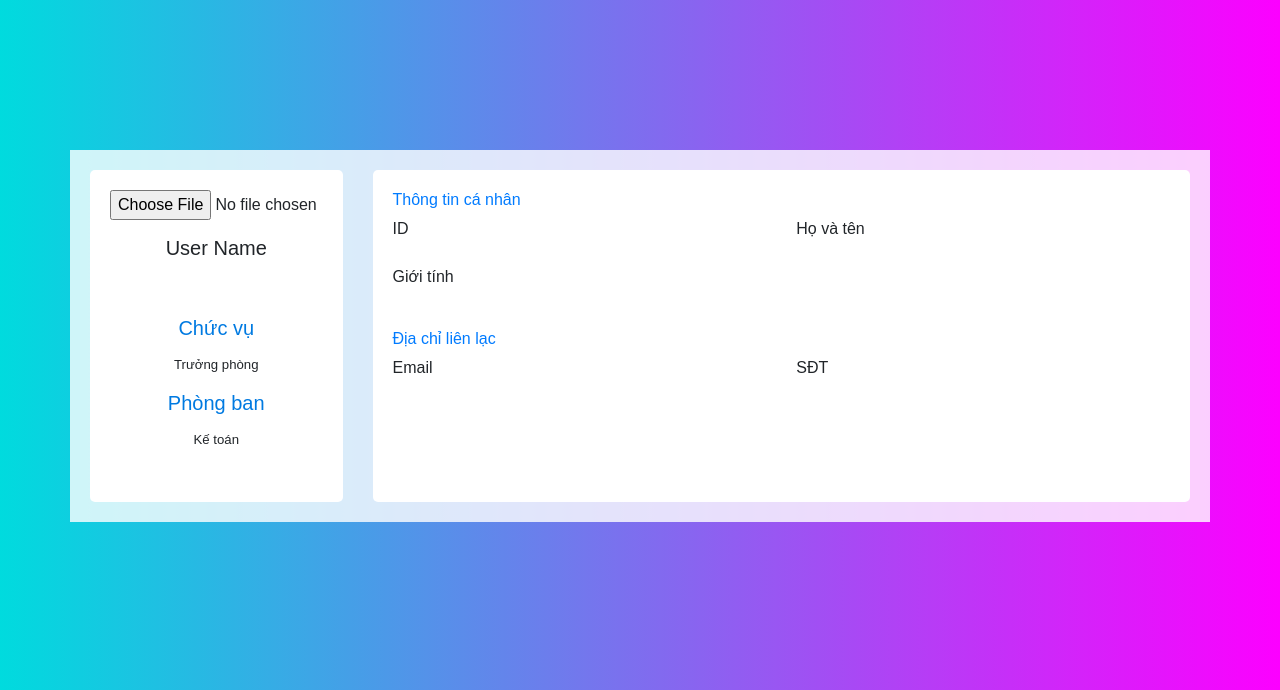
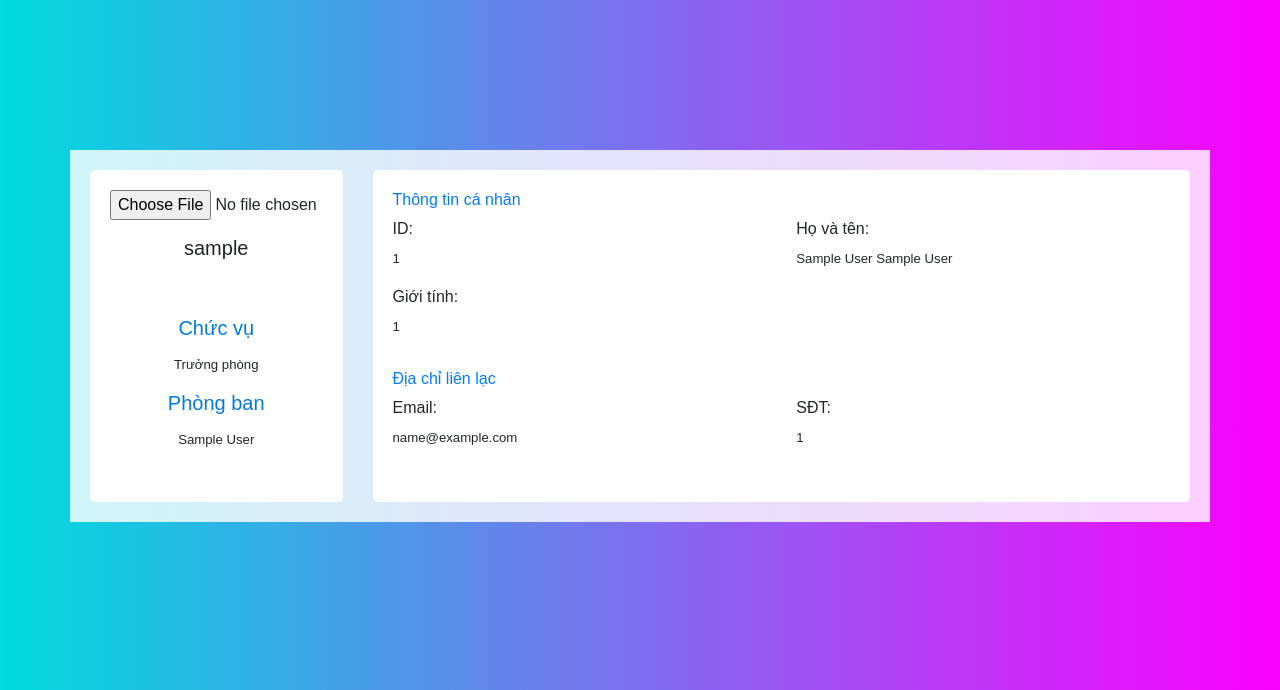
Before and after one commit to MVNgoc/Project_Final_Android, a PHP site: page /profile.php in a window 1280 px wide. Shown: the part 82-772 px from the top of the page. Run offline with PHP 8.4, Linux system fonts and the light colour scheme; the visitor is signed in with stand-in values (Sample User, id 1).

Commit message:
update file profile.php

```diff
--- a/51900147_MaiVanNgoc-51900145_PhamHungNghia-51900200_NguyenThanhSon/www/addstaff.php
+++ b/51900147_MaiVanNgoc-51900145_PhamHungNghia-51900200_NguyenThanhSon/www/addstaff.php
@@ -12,7 +12,7 @@
 		exit();; // Chuyển đến trang thay đổi mật khẩu
 	}
 
-	if ($_SESSION['id'] != 3) {
+	if ($_SESSION['positionid'] != 3) {
         header('Location: index.php');
         exit();
     }
--- a/51900147_MaiVanNgoc-51900145_PhamHungNghia-51900200_NguyenThanhSon/www/admin/db.php
+++ b/51900147_MaiVanNgoc-51900145_PhamHungNghia-51900200_NguyenThanhSon/www/admin/db.php
@@ -45,7 +45,9 @@
             return array('code' => 2, 'error' => 'Sai mật khẩu');
         }
         else {
-            return array('code' => 0, 'error' => '', 'data' => $data, 'id' => $data['positionid']);
+            return array('code' => 0, 'error' => '', 'data' => $data, 'positionid' => $data['positionid'], 'id' => $data['id'], 'sex' => $data['sex'],
+            'firstname' => $data['firstname'], 'lastname' => $data['lastname'], 'department_name' => $data['department_name'],
+            'email' => $data['email'], 'phone_number' => $data['phone_number']);
         }
 	}
 
--- a/51900147_MaiVanNgoc-51900145_PhamHungNghia-51900200_NguyenThanhSon/www/profile.php
+++ b/51900147_MaiVanNgoc-51900145_PhamHungNghia-51900200_NguyenThanhSon/www/profile.php
@@ -9,6 +9,18 @@
 		header('Location: changepassword.php');
 		exit();; // Chuyển đến trang thay đổi mật khẩu
 	}
+
+    $position = '';
+    if($_SESSION['positionid'] == 1)
+    {
+        $position = 'Trưởng phòng';
+    }else if($_SESSION['positionid'] == 2)
+    {
+        $position = 'Nhân viên';
+    }
+    else {
+        $position = 'Giám đốc';
+    }
 ?>
 
 <!DOCTYPE html>
@@ -63,14 +75,14 @@
                                 <div class="user-avatar">
                                     <input type="file" class="avatar" accept="image/png, image/jpeg">
                                 </div>
-                                <h5 class="user-name">User Name</h5>
+                                <h5 class="user-name"> <?= $_SESSION['username'] ?> </h5>
                             </div>
                             <div class="position">
                                 <h5>Chức vụ</h5>
-                                <p>Trưởng phòng</p>
+                                <p><?= $position ?></p>
 
                                 <h5>Phòng ban</h5>
-                                <p>Kế toán</p>
+                                <p><?= $_SESSION['department_name'] ?></p>
                             </div>
                         </div>
                     </div>
@@ -85,17 +97,20 @@
                             </div>
                             <div class="col-xl-6 col-lg-6 col-md-6 col-sm-6 col-12">
                                 <div class="form-group">
-                                    <label for="fullName">ID</label>
+                                    <label for="fullName">ID:</label>
+                                    <p class="font-size-s"><?= $_SESSION['id'] ?></p>
                                 </div>
                             </div>
                             <div class="col-xl-6 col-lg-6 col-md-6 col-sm-6 col-12">
                                 <div class="form-group">
-                                    <label for="fullName">Họ và tên</label>
+                                    <label for="fullName">Họ và tên:</label>
+                                     <p class="font-size-s"><?= $_SESSION['lastname']." ". $_SESSION['firstname']?></p>
                                 </div>
                             </div>
                             <div class="col-xl-6 col-lg-6 col-md-6 col-sm-6 col-12">
                                 <div class="form-group">
-                                    <label for="eMail">Giới tính</label>
+                                    <label for="eMail">Giới tính:</label>
+                                    <p class="font-size-s"><?= $_SESSION['sex'] ?></p>
                                 </div>
                             </div>
                         </div>
@@ -105,12 +120,14 @@
                             </div>
                                 <div class="col-xl-6 col-lg-6 col-md-6 col-sm-6 col-12">
                                     <div class="form-group">
-                                        <label for="eMail">Email</label>
-                                                                    </div>
+                                        <label for="eMail">Email:</label>
+                                        <p class="font-size-s"><?= $_SESSION['email'] ?></p>
+                                    </div>
                                 </div>
                                 <div class="col-xl-6 col-lg-6 col-md-6 col-sm-6 col-12">
                                     <div class="form-group">
-                                        <label for="phone">SĐT</label>
+                                        <label for="phone">SĐT:</label>
+                                        <p class="font-size-s"><?= $_SESSION['phone_number'] ?></p>
                                     </div>
                                 </div>
                             </div>
--- a/51900147_MaiVanNgoc-51900145_PhamHungNghia-51900200_NguyenThanhSon/www/style.css
+++ b/51900147_MaiVanNgoc-51900145_PhamHungNghia-51900200_NguyenThanhSon/www/style.css
@@ -417,4 +417,8 @@ input:focus{
     border: 0;
     margin-bottom: 1rem;
 }
+
+.font-size-s {
+    font-size: 0.825rem;
+}
 /* End profile.php */
```
Also changed, not shown: 51900147_MaiVanNgoc-51900145_PhamHungNghia-51900200_NguyenThanhSon/www/login.php (+7 -0 lines), 1 other file.
